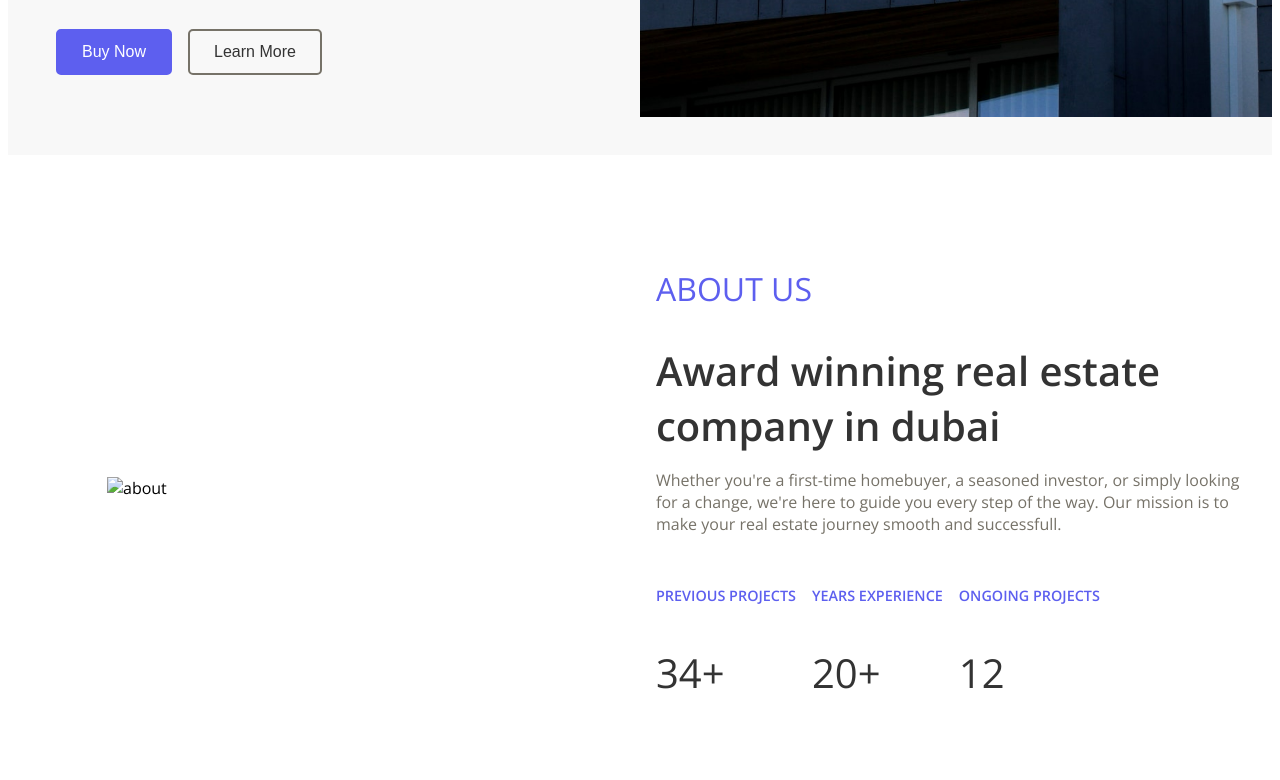
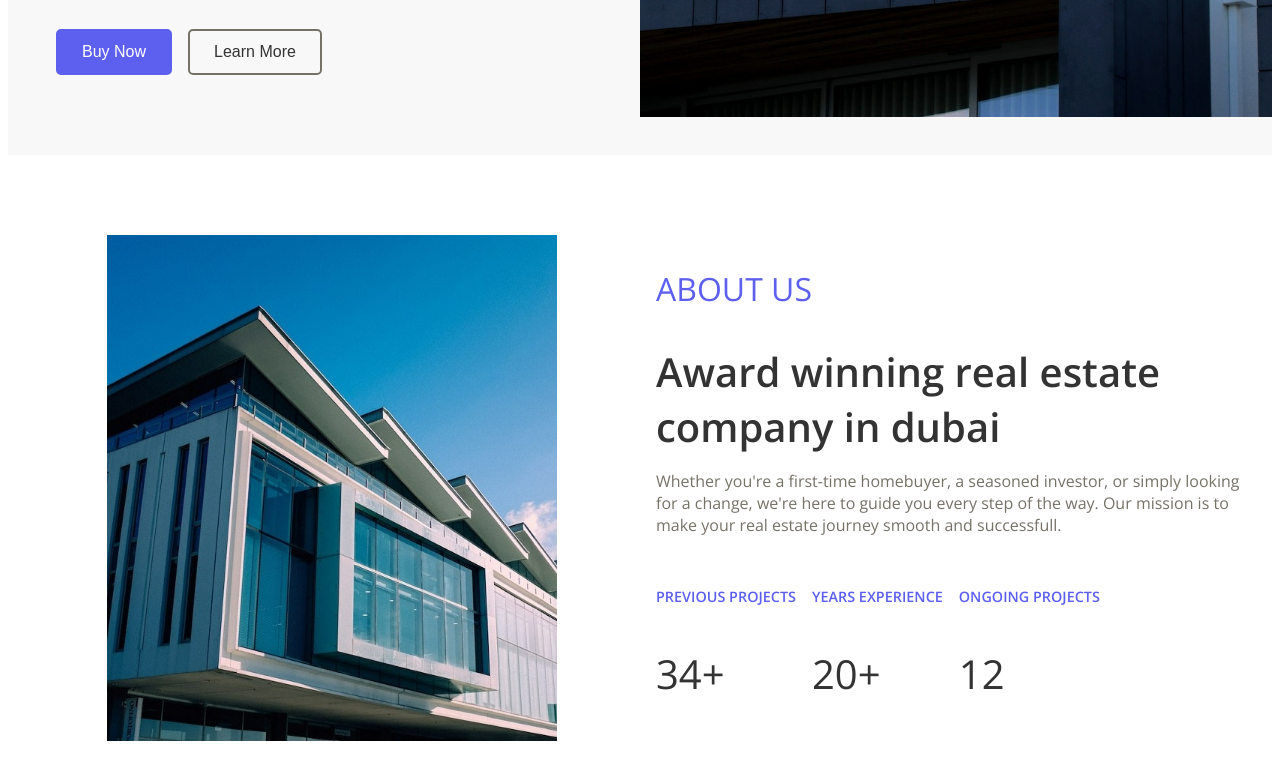
Before and after one commit to gonzacorte24/page-alquie, a plain HTML site: page index.html in a window 1280 px wide. Shown: the part 596-1376 px from the top of the page. Drawn offline with nearby package versions, Linux system fonts and the light colour scheme; the site is published under a folder, as on GitHub Pages, so addresses that start at the root find nothing.

Commit message:
cambio url en la imagen

```diff
--- a/index.html
+++ b/index.html
@@ -52,7 +52,7 @@
 
      <section class="section__container about__container" id="about">
           <div class="about__image">
-               <img src="/asset/IMG 1.jpg" alt="about">
+               <img src="./asset/IMG 1.jpg" alt="about">
           </div>
           <div class="about__content">
                <h3>ABOUT US</h3>
```
